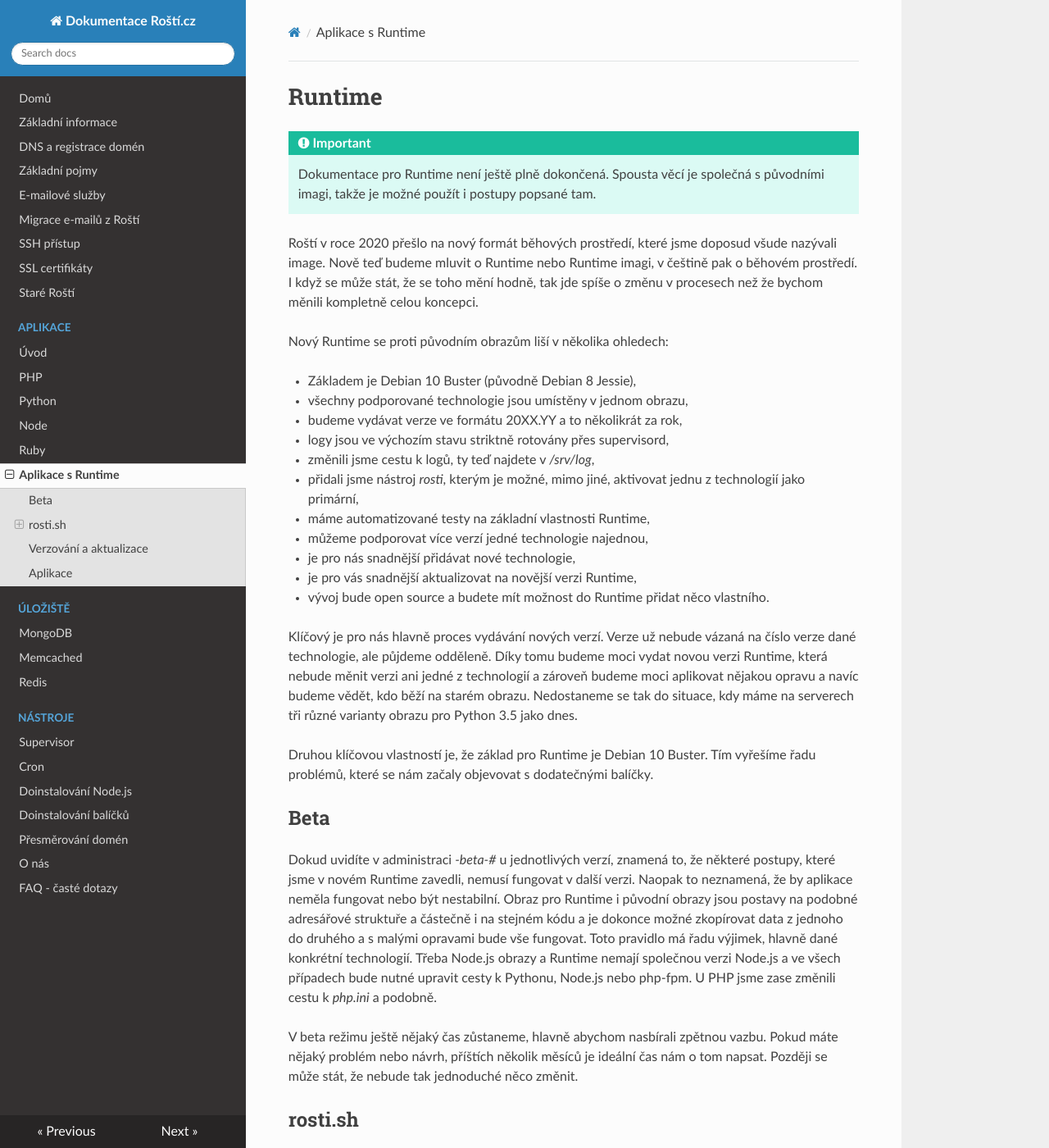
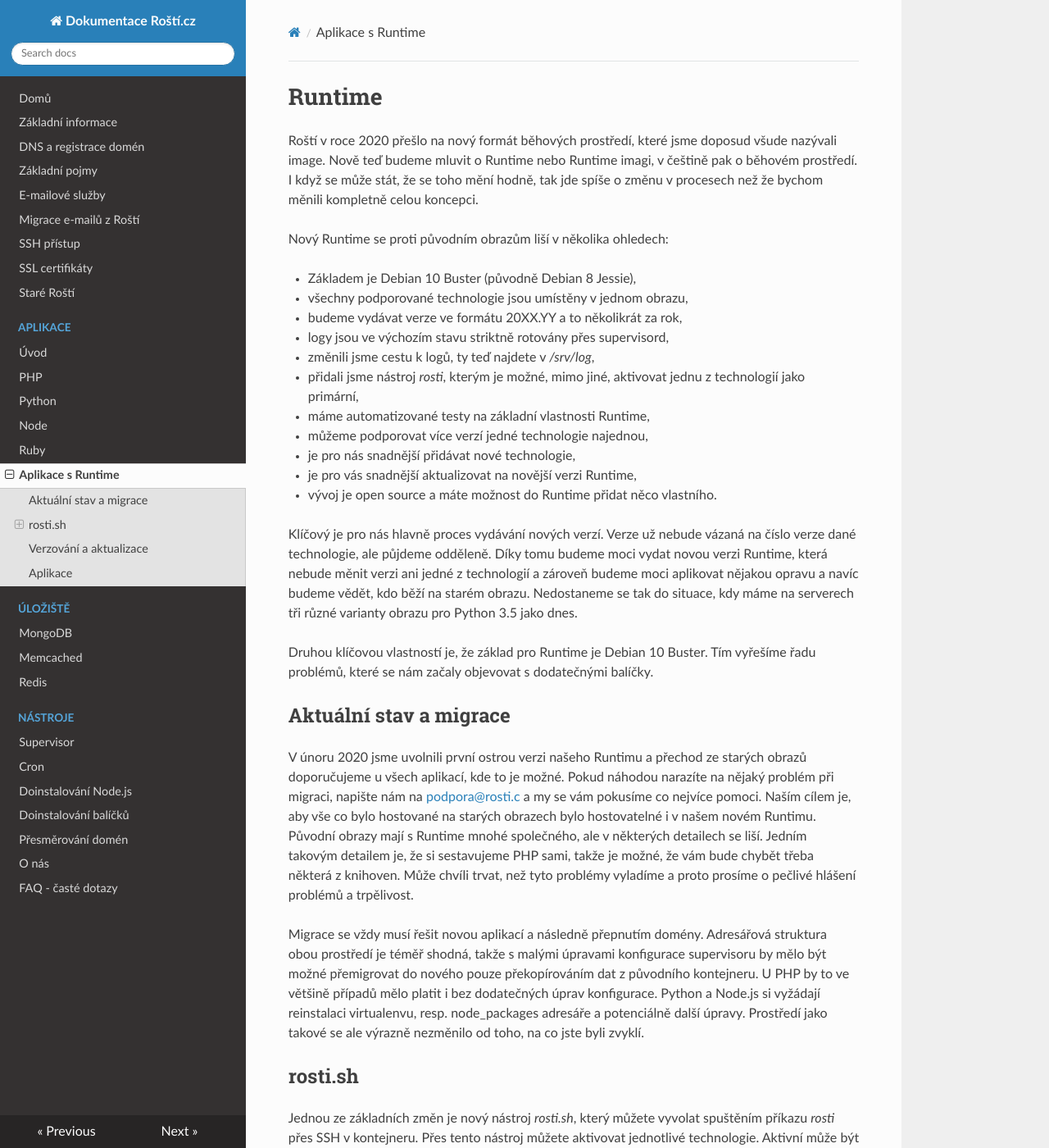
Before and after one commit to rosti-cz/rosti-docs, an MkDocs documentation site: the page built from docs/runtime/main.md, in a window 1280 px wide and 1400 px high. Shown: the whole window at 82% size. Built offline with MkDocs 1.6.1, drawn with Linux system fonts in a browser that asks for light colours; nearby versions of some CDN libraries; some of the changed text lies outside the part shown.

Commit message:
Runtime doc update

```diff
--- a/docs/runtime/main.md
+++ b/docs/runtime/main.md
@@ -1,7 +1,4 @@
 # Runtime
-
-!!! important
-    Dokumentace pro Runtime není ještě plně dokončená. Spousta věcí je společná s původními imagi, takže je možné použít i postupy popsané tam.
 
 Roští v roce 2020 přešlo na nový formát běhových prostředí, které jsme doposud všude nazývali image. Nově teď budeme mluvit o Runtime nebo Runtime imagi, v češtině pak o běhovém prostředí. I když se může stát, že se toho mění hodně, tak jde spíše o změnu v procesech než že bychom měnili kompletně celou koncepci.
 
@@ -17,17 +14,17 @@ Nový Runtime se proti původním obrazům liší v několika ohledech:
 * můžeme podporovat více verzí jedné technologie najednou,
 * je pro nás snadnější přidávat nové technologie,
 * je pro vás snadnější aktualizovat na novější verzi Runtime,
-* vývoj bude open source a budete mít možnost do Runtime přidat něco vlastního.
+* vývoj je open source a máte možnost do Runtime přidat něco vlastního.
 
 Klíčový je pro nás hlavně proces vydávání nových verzí. Verze už nebude vázaná na číslo verze dané technologie, ale půjdeme odděleně. Díky tomu budeme moci vydat novou verzi Runtime, která nebude měnit verzi ani jedné z technologií a zároveň budeme moci aplikovat nějakou opravu a navíc budeme vědět, kdo běží na starém obrazu. Nedostaneme se tak do situace, kdy máme na serverech tři různé varianty obrazu pro Python 3.5 jako dnes.
 
 Druhou klíčovou vlastností je, že základ pro Runtime je Debian 10 Buster. Tím vyřešíme řadu problémů, které se nám začaly objevovat s dodatečnými balíčky.
 
-## Beta
+## Aktuální stav a migrace
 
-Dokud uvidíte v administraci *-beta-#* u jednotlivých verzí, znamená to, že některé postupy, které jsme v novém Runtime zavedli, nemusí fungovat v další verzi. Naopak to neznamená, že by aplikace neměla fungovat nebo být nestabilní. Obraz pro Runtime i původní obrazy jsou postavy na podobné adresářové struktuře a částečně i na stejném kódu a je dokonce možné zkopírovat data z jednoho do druhého a s malými opravami bude vše fungovat. Toto pravidlo má řadu výjimek, hlavně dané konkrétní technologií. Třeba Node.js obrazy a Runtime nemají společnou verzi Node.js a ve všech případech bude nutné upravit cesty k Pythonu, Node.js nebo php-fpm. U PHP jsme zase změnili cestu k *php.ini* a podobně.
+V únoru 2020 jsme uvolnili první ostrou verzi našeho Runtimu a přechod ze starých obrazů doporučujeme u všech aplikací, kde to je možné. Pokud náhodou narazíte na nějaký problém při migraci, napište nám na [podpora@rosti.c](mailto:podpora@rosti.cz) a my se vám pokusíme co nejvíce pomoci. Naším cílem je, aby vše co bylo hostované na starých obrazech bylo hostovatelné i v našem novém Runtimu. Původní obrazy mají s Runtime mnohé společného, ale v některých detailech se liší. Jedním takovým detailem je, že si sestavujeme PHP sami, takže je možné, že vám bude chybět třeba některá z knihoven. Může chvíli trvat, než tyto problémy vyladíme a proto prosíme o pečlivé hlášení problémů a trpělivost.
 
-V beta režimu ještě nějaký čas zůstaneme, hlavně abychom nasbírali zpětnou vazbu. Pokud máte nějaký problém nebo návrh, příštích několik měsíců je ideální čas nám o tom napsat. Později se může stát, že nebude tak jednoduché něco změnit.
+Migrace se vždy musí řešit novou aplikací a následně přepnutím domény. Adresářová struktura obou prostředí je téměř shodná, takže s malými úpravami konfigurace supervisoru by mělo být možné přemigrovat do nového pouze překopírováním dat z původního kontejneru. U PHP by to ve většině případů mělo platit i bez dodatečných úprav konfigurace. Python a Node.js si vyžádají reinstalaci virtualenvu, resp. node_packages adresáře a potenciálně další úpravy. Prostředí jako takové se ale výrazně nezměnilo od toho, na co jste byli zvyklí.
 
 ## rosti.sh
 
```
Also changed, not shown: other parts of docs/runtime/main.md (+3 -0 lines).
